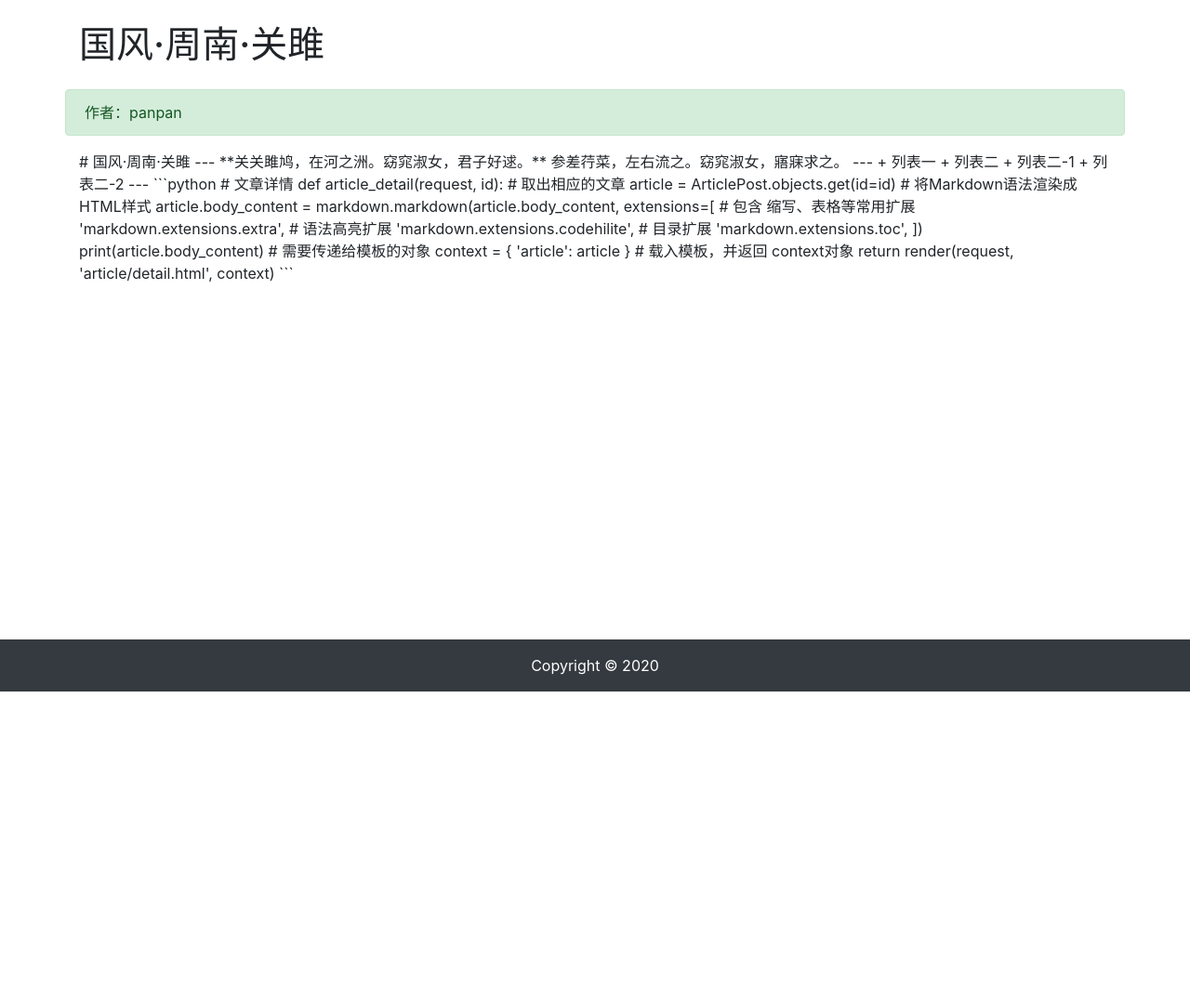
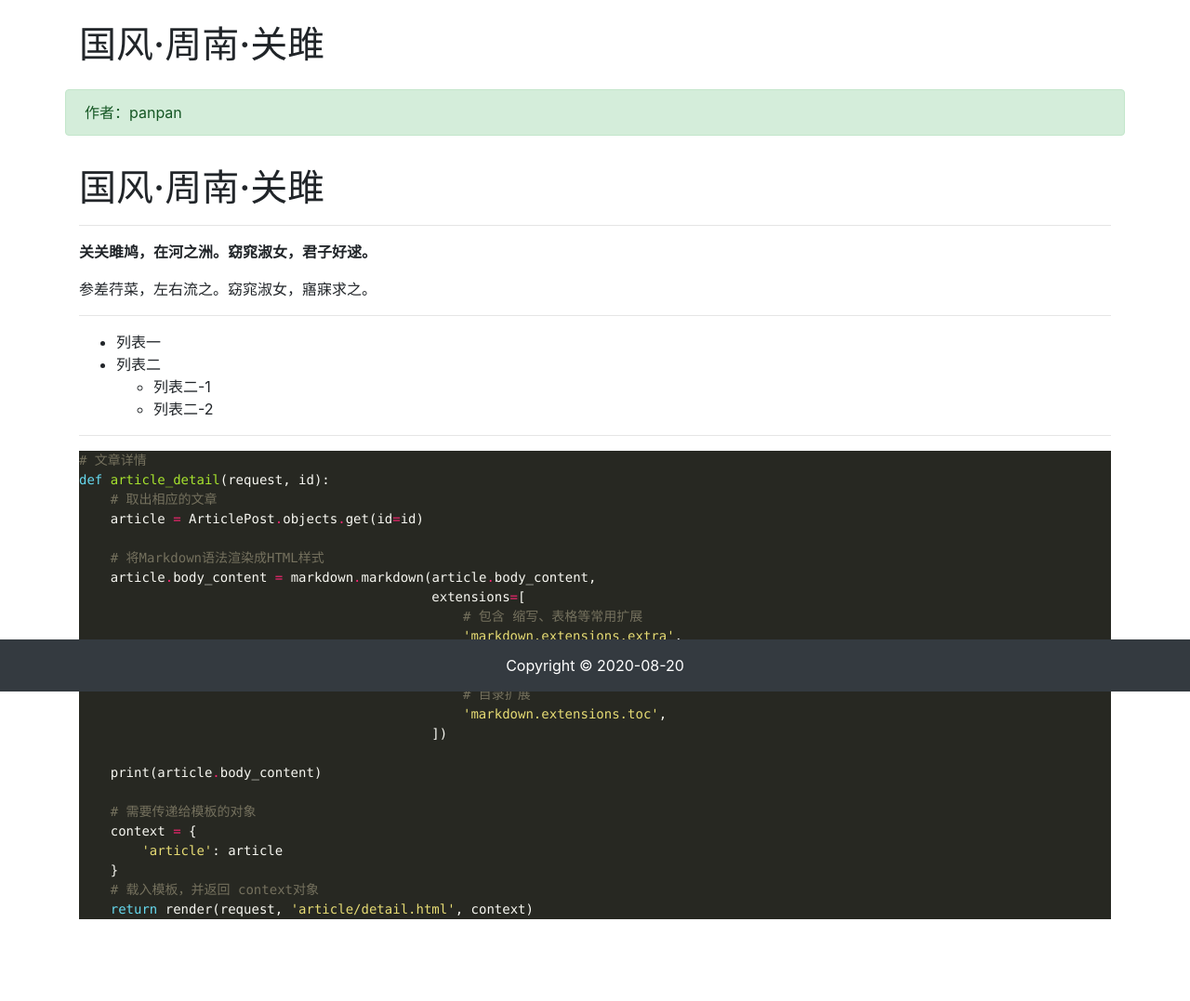
Before and after one commit to becauseoflife/My_blog, a Django app: page /article/article_detail/4/ in a window 1280 px wide. Shown: the part 56-1133 px from the top of the page at 93% size. Before the commit the page ends 800 px from the top, so only its background shows below. Run offline with Django 3.2, Linux system fonts and the light colour scheme; data comes from the database, SQL or seed files in the repository; both versions use the stored data as it was after the commit; some libraries are stand-ins or nearby versions.

Commit message:
引进了Markdown语法以及代码高亮扩展

```diff
--- a/article/views.py
+++ b/article/views.py
@@ -5,7 +5,10 @@
 # 导入HTTPResponse 模块
 from django.http import HttpResponse
 # 导入数据模型 ArticlePost
+
 from .models import ArticlePost
+# 引入Markdown模块
+import markdown
 
 
 # 视图函数
@@ -26,9 +29,25 @@
 def article_detail(request, id):
     # 取出相应的文章
     article = ArticlePost.objects.get(id=id)
+
+    # 将Markdown语法渲染成HTML样式
+    article.body_content = markdown.markdown(article.body_content,
+                                             extensions=[
+                                                 # 包含 缩写、表格等常用扩展
+                                                 'markdown.extensions.extra',
+                                                 # 语法高亮扩展
+                                                 'markdown.extensions.codehilite',
+                                                 # 目录扩展
+                                                 'markdown.extensions.toc',
+                                             ])
+
+    # print(article.body_content)
+
     # 需要传递给模板的对象
     context = {
         'article': article
     }
     # 载入模板，并返回 context对象
     return render(request, 'article/detail.html', context)
+
+#
--- /dev/null
+++ b/static/md_css/monokai.css
@@ -0,0 +1,72 @@
+.codehilite .hll { background-color: #49483e }
+.codehilite  { background: #272822; color: #f8f8f2 }
+.codehilite .c { color: #75715e } /* Comment */
+.codehilite .err { color: #960050; background-color: #1e0010 } /* Error */
+.codehilite .k { color: #66d9ef } /* Keyword */
+.codehilite .l { color: #ae81ff } /* Literal */
+.codehilite .n { color: #f8f8f2 } /* Name */
+.codehilite .o { color: #f92672 } /* Operator */
+.codehilite .p { color: #f8f8f2 } /* Punctuation */
+.codehilite .ch { color: #75715e } /* Comment.Hashbang */
+.codehilite .cm { color: #75715e } /* Comment.Multiline */
+.codehilite .cp { color: #75715e } /* Comment.Preproc */
+.codehilite .cpf { color: #75715e } /* Comment.PreprocFile */
+.codehilite .c1 { color: #75715e } /* Comment.Single */
+.codehilite .cs { color: #75715e } /* Comment.Special */
+.codehilite .gd { color: #f92672 } /* Generic.Deleted */
+.codehilite .ge { font-style: italic } /* Generic.Emph */
+.codehilite .gi { color: #a6e22e } /* Generic.Inserted */
+.codehilite .go { color: #66d9ef } /* Generic.Output */
+.codehilite .gp { color: #f92672; font-weight: bold } /* Generic.Prompt */
+.codehilite .gs { font-weight: bold } /* Generic.Strong */
+.codehilite .gu { color: #75715e } /* Generic.Subheading */
+.codehilite .kc { color: #66d9ef } /* Keyword.Constant */
+.codehilite .kd { color: #66d9ef } /* Keyword.Declaration */
+.codehilite .kn { color: #f92672 } /* Keyword.Namespace */
+.codehilite .kp { color: #66d9ef } /* Keyword.Pseudo */
+.codehilite .kr { color: #66d9ef } /* Keyword.Reserved */
+.codehilite .kt { color: #66d9ef } /* Keyword.Type */
+.codehilite .ld { color: #e6db74 } /* Literal.Date */
+.codehilite .m { color: #ae81ff } /* Literal.Number */
+.codehilite .s { color: #e6db74 } /* Literal.String */
+.codehilite .na { color: #a6e22e } /* Name.Attribute */
+.codehilite .nb { color: #f8f8f2 } /* Name.Builtin */
+.codehilite .nc { color: #a6e22e } /* Name.Class */
+.codehilite .no { color: #66d9ef } /* Name.Constant */
+.codehilite .nd { color: #a6e22e } /* Name.Decorator */
+.codehilite .ni { color: #f8f8f2 } /* Name.Entity */
+.codehilite .ne { color: #a6e22e } /* Name.Exception */
+.codehilite .nf { color: #a6e22e } /* Name.Function */
+.codehilite .nl { color: #f8f8f2 } /* Name.Label */
+.codehilite .nn { color: #f8f8f2 } /* Name.Namespace */
+.codehilite .nx { color: #a6e22e } /* Name.Other */
+.codehilite .py { color: #f8f8f2 } /* Name.Property */
+.codehilite .nt { color: #f92672 } /* Name.Tag */
+.codehilite .nv { color: #f8f8f2 } /* Name.Variable */
+.codehilite .ow { color: #f92672 } /* Operator.Word */
+.codehilite .w { color: #f8f8f2 } /* Text.Whitespace */
+.codehilite .mb { color: #ae81ff } /* Literal.Number.Bin */
+.codehilite .mf { color: #ae81ff } /* Literal.Number.Float */
+.codehilite .mh { color: #ae81ff } /* Literal.Number.Hex */
+.codehilite .mi { color: #ae81ff } /* Literal.Number.Integer */
+.codehilite .mo { color: #ae81ff } /* Literal.Number.Oct */
+.codehilite .sa { color: #e6db74 } /* Literal.String.Affix */
+.codehilite .sb { color: #e6db74 } /* Literal.String.Backtick */
+.codehilite .sc { color: #e6db74 } /* Literal.String.Char */
+.codehilite .dl { color: #e6db74 } /* Literal.String.Delimiter */
+.codehilite .sd { color: #e6db74 } /* Literal.String.Doc */
+.codehilite .s2 { color: #e6db74 } /* Literal.String.Double */
+.codehilite .se { color: #ae81ff } /* Literal.String.Escape */
+.codehilite .sh { color: #e6db74 } /* Literal.String.Heredoc */
+.codehilite .si { color: #e6db74 } /* Literal.String.Interpol */
+.codehilite .sx { color: #e6db74 } /* Literal.String.Other */
+.codehilite .sr { color: #e6db74 } /* Literal.String.Regex */
+.codehilite .s1 { color: #e6db74 } /* Literal.String.Single */
+.codehilite .ss { color: #e6db74 } /* Literal.String.Symbol */
+.codehilite .bp { color: #f8f8f2 } /* Name.Builtin.Pseudo */
+.codehilite .fm { color: #a6e22e } /* Name.Function.Magic */
+.codehilite .vc { color: #f8f8f2 } /* Name.Variable.Class */
+.codehilite .vg { color: #f8f8f2 } /* Name.Variable.Global */
+.codehilite .vi { color: #f8f8f2 } /* Name.Variable.Instance */
+.codehilite .vm { color: #f8f8f2 } /* Name.Variable.Magic */
+.codehilite .il { color: #ae81ff } /* Literal.Number.Integer.Long */
--- a/templates/article/detail.html
+++ b/templates/article/detail.html
@@ -17,7 +17,8 @@
             <div class="col-12 alert alert-success">作者：{{ article.author }}</div>
             <!-- 文章正文 -->
             <div class="col-12">
-                <p>{{ article.body_content }}</p>
+                {# 在 article.body 后加上 |safe 过滤器#}
+                <p>{{ article.body_content | safe }}</p>
             </div>
         </div>
     </div>
--- a/templates/base.html
+++ b/templates/base.html
@@ -9,6 +9,8 @@
     <title>{% block title %}{% endblock %}</title>
     <!-- 引入bootstrap的css文件 -->
     <link rel="stylesheet" href="{% static 'bootstrap-4.5.0-dist/css/bootstrap.min.css' %}">
+    <!-- 引入monikai.css -->
+    <link rel="stylesheet" href="{% static 'md_css/monokai.css' %}">
 </head>
 <body>
     <!-- 引入导航栏 -->
--- a/templates/footer.html
+++ b/templates/footer.html
@@ -5,6 +5,6 @@
 </div>
 <footer class="py-3 bg-dark fixed-bottom">
     <div class="container">
-        <p class="m-0 text-center text-white">Copyright &copy;  2020</p>
+        <p class="m-0 text-center text-white">Copyright &copy;  2020-08-20</p>
     </div>
 </footer>
```
Also changed, not shown: db.sqlite3.
